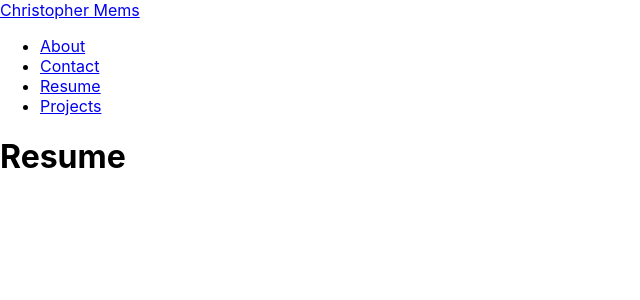
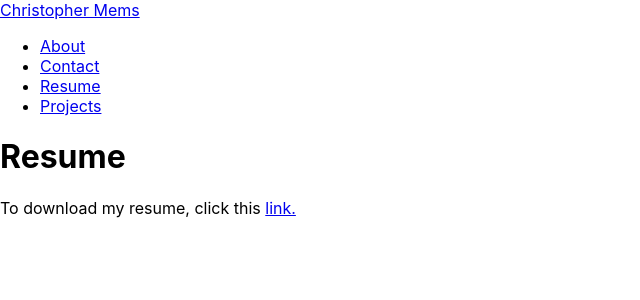
Before and after one commit to cmthecoder/portfolio-react, a React (Create React App) app: page /resume in a window 1280 px wide. Shown: the top 300 px of the page, without its empty margins (0-640 px from the left). Built offline with nearby package versions, Linux system fonts and the light colour scheme.

Commit message:
make resume downloadable

```diff
--- a/src/pages/ProjectDetails.js
+++ b/src/pages/ProjectDetails.js
@@ -1,4 +1,3 @@
-import { projects } from "../data/projects";
 import { findProjects } from "../utilities/findProject";
 import { useParams } from "react-router-dom";
 
--- a/src/pages/Resume.jsx
+++ b/src/pages/Resume.jsx
@@ -1,6 +1,10 @@
 const Resume = () => {
   return (
-    <h1>Resume</h1>
+    <>
+      <h1>Resume</h1>
+      <p>To download my resume, click this <a href="Christopher Mems Resume.pdf" download>link.</a>
+      </p>
+    </>
   );
 }
 
```
Also changed, not shown: 1 other file (tests, documents, lock files or other folders).
